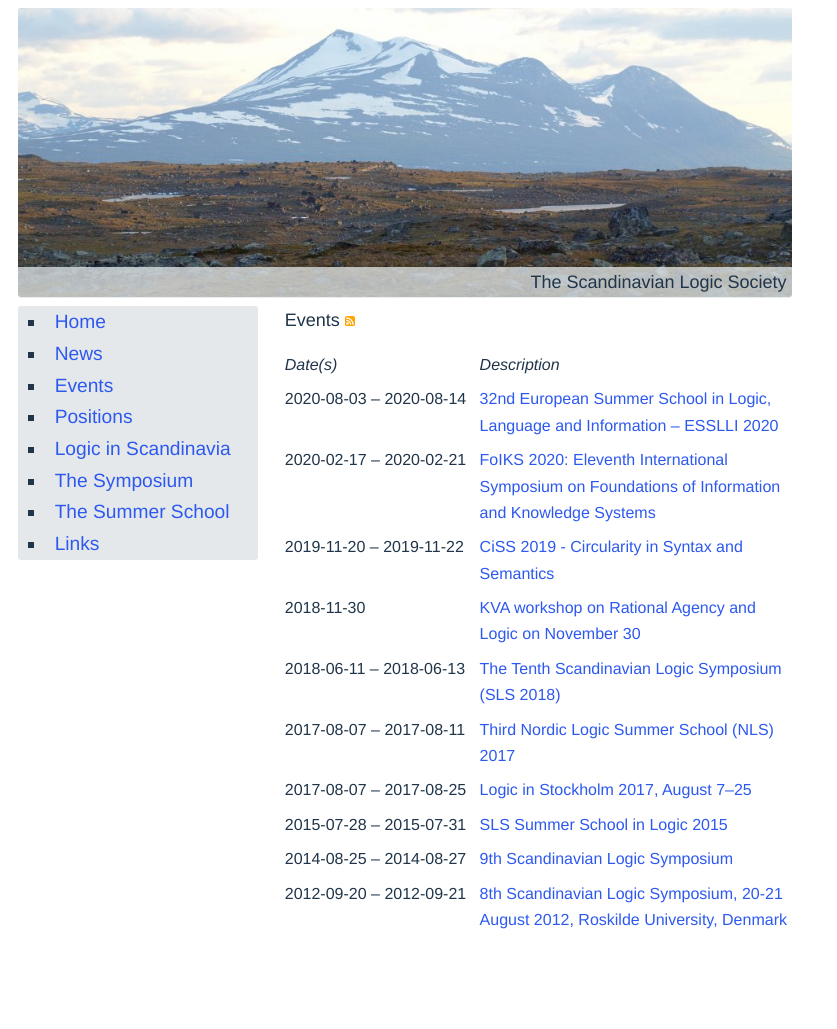
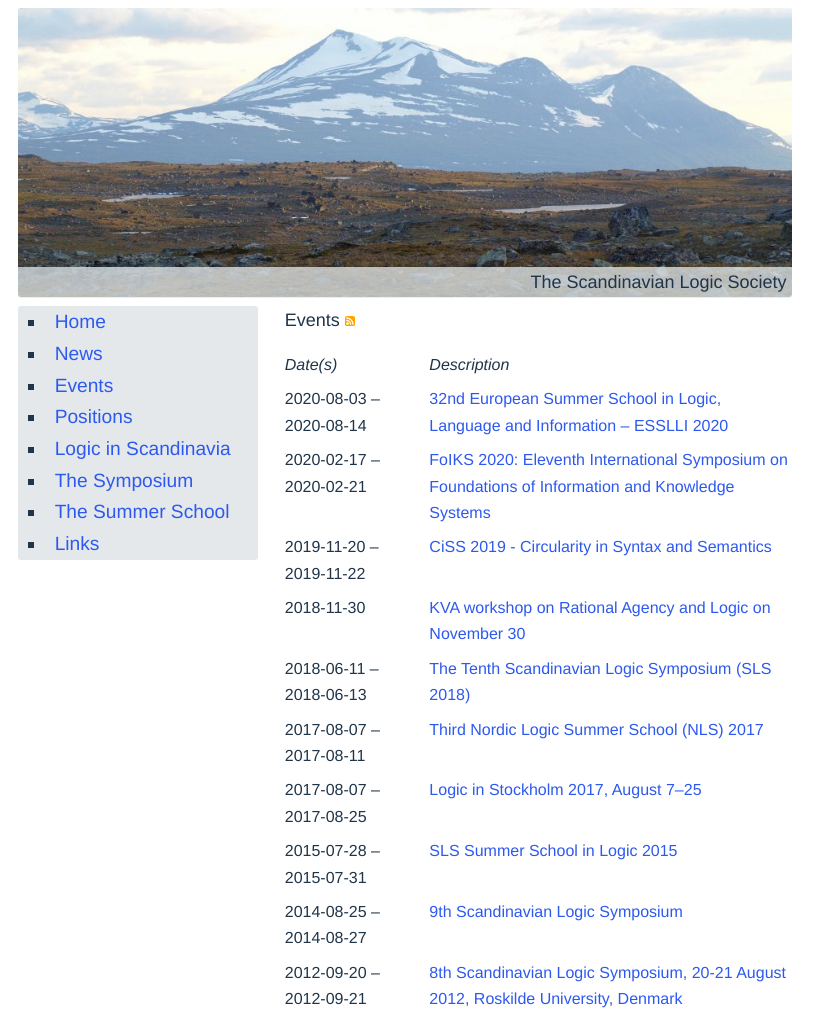
Before and after one commit to scandinavianlogic/scandinavianlogic.github.io, a Jekyll site: the page built from events.md, in a window 1280 px wide. Shown: the whole page, without its empty margins (0-837 px from the left). Built offline with Jekyll 4.4.1, drawn with Linux system fonts in a browser that asks for light colours; before the commit the page ends 949 px from its top, so only the background shows below that.

Commit message:
allow line break in events

```diff
--- a/_includes/list_news.liquid
+++ b/_includes/list_news.liquid
@@ -32,7 +32,7 @@
             {{ post.start_date | date: "%Y-%m-%d" }}
             {% if post.end_date != post.start_date %}
               –
-              {{ post.end_date | date: "%Y-%m-%d" }}
+              <wbr>{{ post.end_date | date: "%Y-%m-%d" }}
             {% endif %}
           {% when "positions" %}
             {{ post.deadline | date: "%Y-%m-%d" }}
```
